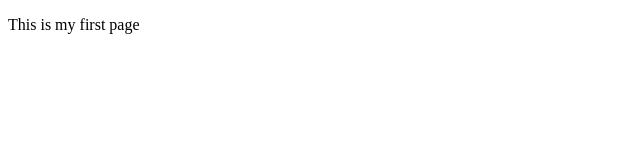
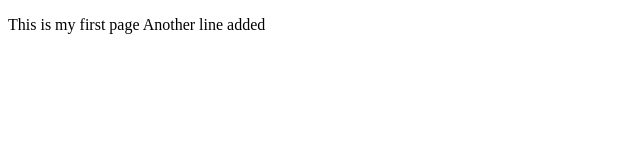
Before and after one commit to Pradnya2000/lecture0, a plain HTML site: page index.html in a window 1280 px wide. Shown: the whole page, without its empty margins (0-640 px from the left). Drawn offline with Linux system fonts and the light colour scheme.

Commit message:
Update index.html

```diff
--- a/index.html
+++ b/index.html
@@ -8,6 +8,7 @@
     <body>
         <p>
             This is my first page
+            Another line added
         </p>
     </body>
 </html>
```
